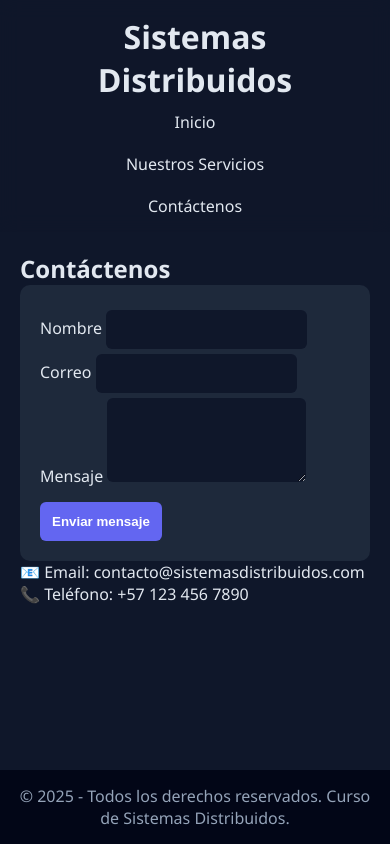
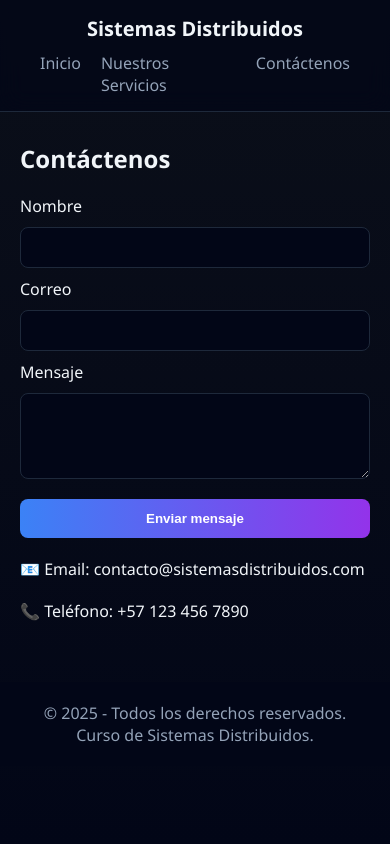
Before and after one commit to albionpepega-sketch/sitio-sistemas-distribuidos, a plain HTML site: page contacto.html in a window 390 px wide. Drawn offline with Linux system fonts and the light colour scheme.

Commit message:
Refactor styles for modern design and responsiveness

```diff
--- a/styles.css
+++ b/styles.css
@@ -1,126 +1,183 @@
 
+/* RESET */
 * {
     margin: 0;
     padding: 0;
     box-sizing: border-box;
 }
 
-
+/* VARIABLES (nuevo estilo más moderno) */
 :root {
-    --primary: #6366f1;
-    --secondary: #4f46e5;
-    --accent: #22c55e;
-    --bg: #0f172a;
-    --card: #1e293b;
-    --text: #e2e8f0;
-    --gray: #94a3b8;
+    --bg: #0b0f19;
+    --card: #121826;
+    --primary: #3b82f6;
+    --secondary: #9333ea;
+    --text: #f1f5f9;
+    --subtext: #94a3b8;
 }
 
-
+/* BODY */
 body {
     font-family: 'Segoe UI', sans-serif;
-    background: var(--bg);
+    background: linear-gradient(180deg, #0b0f19, #020617);
     color: var(--text);
-    display: flex;
-    flex-direction: column;
     min-height: 100vh;
 }
 
-
+/* HEADER */
 header {
-    background: rgba(15, 23, 42, 0.8);
-    backdrop-filter: blur(10px);
-    padding: 15px 30px;
-    position: sticky;
-    top: 0;
+    display: flex;
+    justify-content: space-between;
+    align-items: center;
+    padding: 15px 40px;
+    background: rgba(2, 6, 23, 0.7);
+    backdrop-filter: blur(12px);
+    border-bottom: 1px solid #1e293b;
 }
 
 header h1 {
-    text-align: center;
-    margin-bottom: 10px;
+    font-size: 20px;
+    font-weight: bold;
 }
 
-
+/* NAV */
 nav ul {
     display: flex;
-    justify-content: center;
+    list-style: none;
     gap: 20px;
-    list-style: none;
 }
 
 nav a {
-    color: var(--text);
     text-decoration: none;
-    padding: 8px 15px;
-    border-radius: 20px;
+    color: var(--subtext);
+    font-weight: 500;
+    transition: 0.3s;
+    position: relative;
+}
+
+/* EFECTO SUBRAYADO MODERNO */
+nav a::after {
+    content: "";
+    position: absolute;
+    width: 0%;
+    height: 2px;
+    bottom: -5px;
+    left: 0;
+    background: var(--primary);
     transition: 0.3s;
 }
 
 nav a:hover {
-    background: var(--primary);
+    color: var(--text);
 }
 
-
-main {
-    flex: 1;
-    padding: 20px;
-    max-width: 1000px;
-    margin: auto;
+nav a:hover::after {
+    width: 100%;
 }
 
-
+/* HERO */
 .hero {
     text-align: center;
-    padding: 60px 20px;
-    background: linear-gradient(135deg, var(--primary), var(--secondary));
-    border-radius: 12px;
-    margin-bottom: 30px;
+    padding: 80px 20px;
+    background: radial-gradient(circle at top, #3b82f6, #020617);
 }
 
 .hero h2 {
-    font-size: 2.2rem;
+    font-size: 2.5rem;
     margin-bottom: 10px;
 }
 
 .hero p {
-    color: #dbeafe;
+    color: var(--subtext);
+    font-size: 1.1rem;
 }
 
-
-.content, .services-list li {
-    background: var(--card);
-    padding: 20px;
-    border-radius: 10px;
-    margin-bottom: 20px;
+/* MAIN */
+main {
+    max-width: 1100px;
+    margin: auto;
+    padding: 30px 20px;
 }
 
-.services-list {
-    display: grid;
-    grid-template-columns: repeat(auto-fit, minmax(250px, 1fr));
-    gap: 15px;
+/* CARDS */
+.content {
+    background: var(--card);
+    padding: 25px;
+    border-radius: 12px;
+    margin-bottom: 20px;
+    border: 1px solid #1e293b;
+    transition: 0.3s;
 }
 
+/* EFECTO HOVER PRO */
+.content:hover {
+    transform: translateY(-5px);
+    box-shadow: 0 10px 25px rgba(0,0,0,0.4);
+}
+
+/* TITULOS */
+.content h3 {
+    margin-bottom: 10px;
+}
+
+/* LISTAS */
+.content ul {
+    margin-top: 10px;
+}
+
+.content li {
+    margin: 8px 0;
+    color: var(--subtext);
+}
+
+/* GRID AUTOMÁTICO */
+main {
+    display: grid;
+    grid-template-columns: 1fr 1fr;
+    gap: 20px;
+}
+
+/* HERO ocupa todo */
+.hero {
+    grid-column: span 2;
+}
+
+/* FOOTER */
+footer {
+    text-align: center;
+    padding: 20px;
+    background: #020617;
+    color: var(--subtext);
+    margin-top: 30px;
+}
+
+/* FORM (más moderno) */
 form {
-    background: var(--card);
-    padding: 20px;
-    border-radius: 10px;
+    display: flex;
+    flex-direction: column;
+    gap: 10px;
 }
 
 input, textarea {
     padding: 12px;
-    border-radius: 6px;
-    border: none;
-    margin-top: 5px;
-    background: #0f172a;
+    border-radius: 8px;
+    border: 1px solid #1e293b;
+    background: #020617;
     color: white;
 }
 
+input:focus, textarea:focus {
+    outline: none;
+    border-color: var(--primary);
+}
+
+/* BOTÓN */
 button {
-    margin-top: 15px;
+    margin-top: 10px;
     padding: 12px;
+    border-radius: 8px;
     border: none;
-    border-radius: 6px;
-    background: var(--primary);
+    background: linear-gradient(90deg, var(--primary), var(--secondary));
     color: white;
     font-weight: bold;
     cursor: pointer;
@@ -128,25 +185,26 @@ button {
 }
 
 button:hover {
-    background: var(--secondary);
+    transform: scale(1.05);
 }
 
+/* RESPONSIVE */
+@media (max-width: 768px) {
 
-footer {
-    text-align: center;
-    padding: 15px;
-    background: #020617;
-    color: var(--gray);
-}
-
-
-@media (max-width: 600px) {
-    .hero h2 {
-        font-size: 1.5rem;
+    header {
+        flex-direction: column;
+        gap: 10px;
     }
 
-    nav ul {
-        flex-direction: column;
-        align-items: center;
+    main {
+        grid-template-columns: 1fr;
+    }
+
+    .hero {
+        grid-column: span 1;
+    }
+
+    .hero h2 {
+        font-size: 1.8rem;
     }
 }
```
